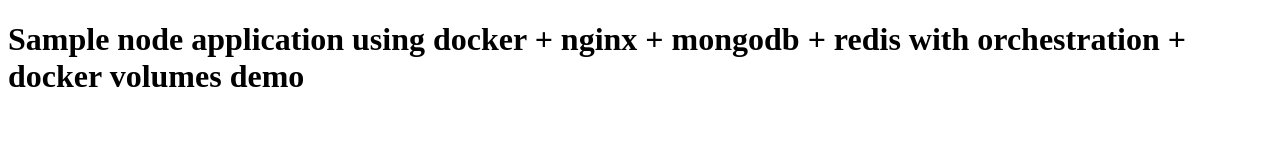
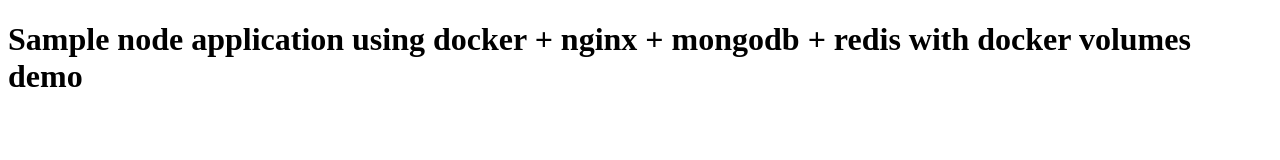
Before and after one commit to Dastagirireddy/docker-nginx-node, a website: page index.html in a window 1280 px wide. Drawn offline with Linux system fonts and the light colour scheme.

Commit message:
Update index.html

```diff
--- a/index.html
+++ b/index.html
@@ -7,7 +7,7 @@
 </head>
 
 <body>
-    <h1>Sample node application using docker + nginx + mongodb + redis with orchestration + docker volumes demo</h1>
+    <h1>Sample node application using docker + nginx + mongodb + redis with docker volumes demo</h1>
 </body>
 
 </html>
```
